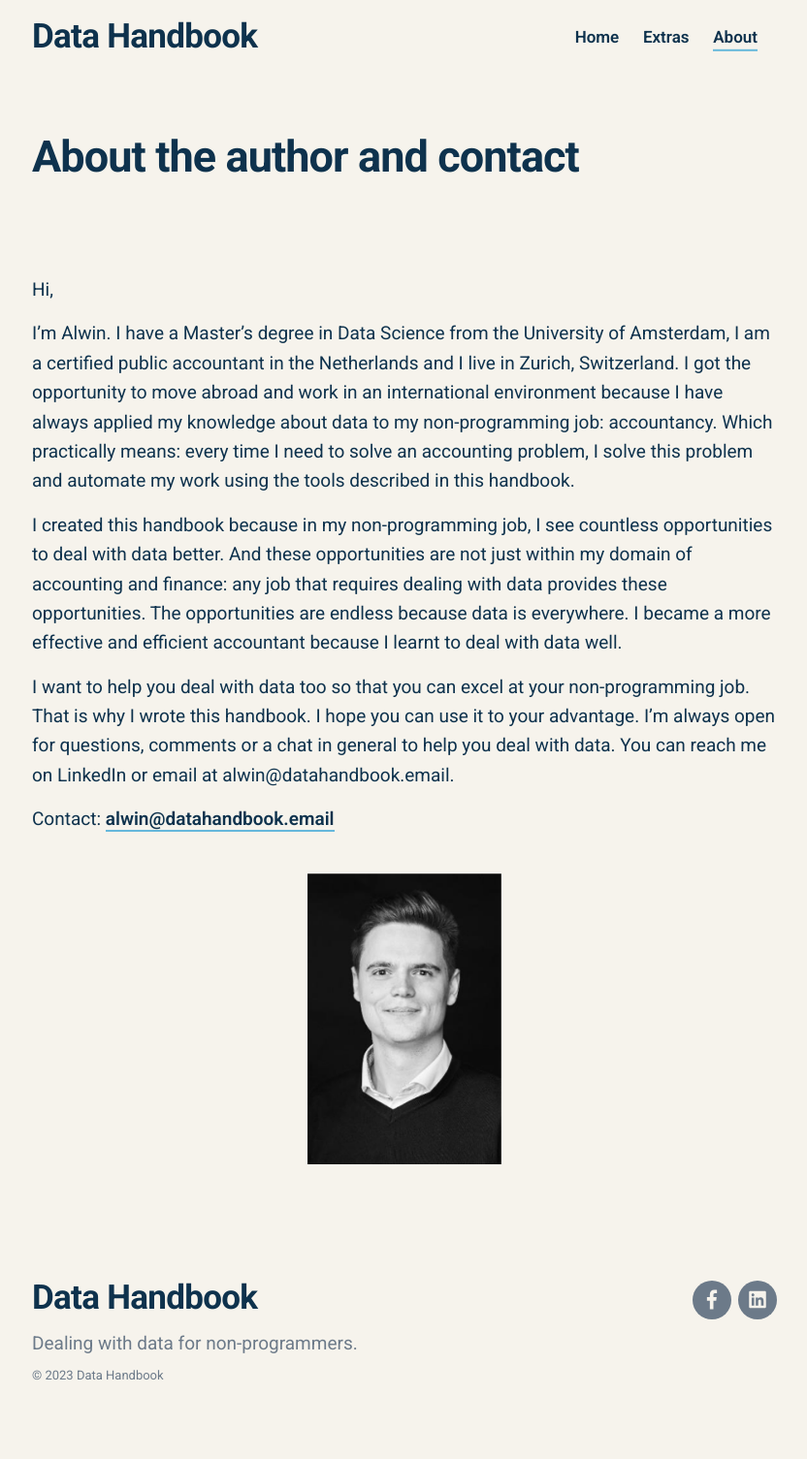
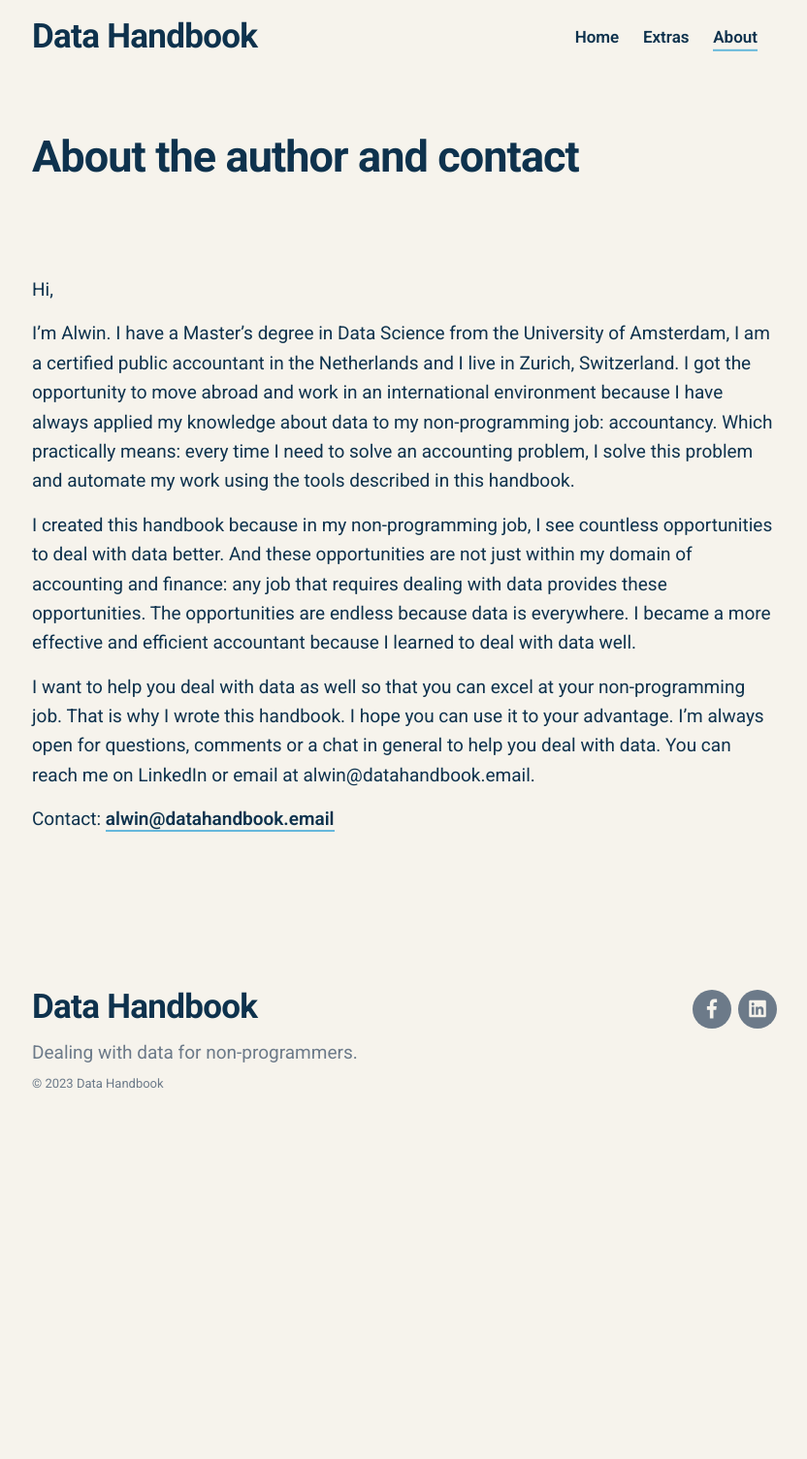
Before and after one commit to AlwinLijdsman/alwinlijdsman.github.io, a Jekyll site: the page built from _pages/about.md, in a window 1280 px wide. Shown: the whole page at 97% size, without its empty margins (223-1055 px from the left). Built offline with Jekyll 4.4.1, drawn with Linux system fonts in a browser that asks for light colours; nearby versions of some CDN libraries; comment, search, counter and statistics services are not loaded; after the commit the page ends 1204 px from its top, so only the background shows below that.

Commit message:
fix about me page

```diff
--- a/_pages/about.md
+++ b/_pages/about.md
@@ -12,9 +12,9 @@ Hi,
 
 I’m Alwin. I have a Master’s degree in Data Science from the University of Amsterdam, I am a certified public accountant in the Netherlands and I live in Zurich, Switzerland. I got the opportunity to move abroad and work in an international environment because I have always applied my knowledge about data to my non-programming job: accountancy. Which practically means: every time I need to solve an accounting problem, I solve this problem and automate my work using the tools described in this handbook.
 
-I created this handbook because in my non-programming job, I see countless opportunities to deal with data better. And these opportunities are not just within my domain of accounting and finance: any job that requires dealing with data provides these opportunities. The opportunities are endless because data is everywhere. I became a more effective and efficient accountant because I learnt to deal with data well.
+I created this handbook because in my non-programming job, I see countless opportunities to deal with data better. And these opportunities are not just within my domain of accounting and finance: any job that requires dealing with data provides these opportunities. The opportunities are endless because data is everywhere. I became a more effective and efficient accountant because I learned to deal with data well.
 
-I want to help you deal with data too so that you can excel at your non-programming job. That is why I wrote this handbook. I hope you can use it to your advantage. I’m always open for questions, comments or a chat in general to help you deal with data. You can reach me on LinkedIn or email at alwin@datahandbook.email.
+I want to help you deal with data as well so that you can excel at your non-programming job. That is why I wrote this handbook. I hope you can use it to your advantage. I’m always open for questions, comments or a chat in general to help you deal with data. You can reach me on LinkedIn or email at alwin@datahandbook.email.
 
 Contact: [alwin@datahandbook.email](mailto:alwin@datahandbook.email)
 
```
Also changed, not shown: images/alwin_picture.png (deleted), images/alwin_picuture.png (added).
